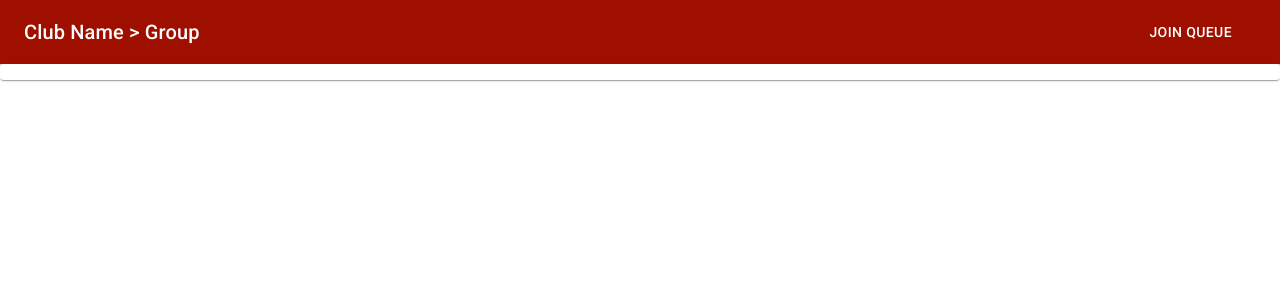
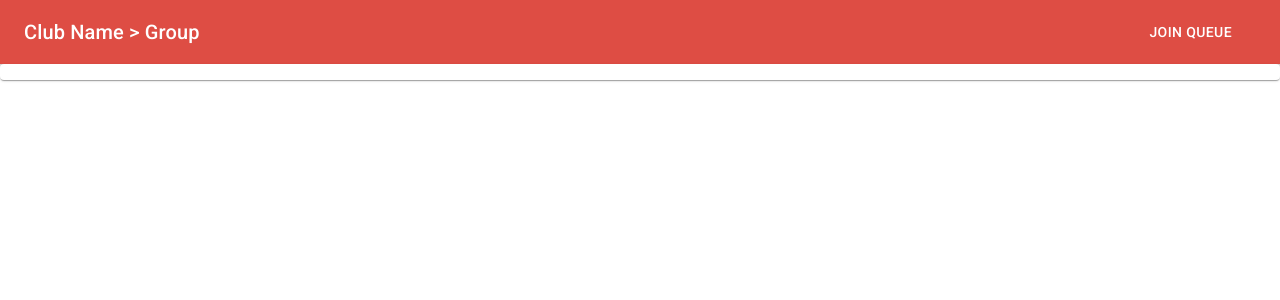
Before and after one commit to ryanrolds/club, a React (Create React App) app in the folder frontend/: page / in a window 1280 px wide. Shown: the top 300 px of the page. Built offline with nearby package versions, Linux system fonts and the light colour scheme; no server answers.

Commit message:
fiesta color

```diff
--- a/frontend/src/theme.js
+++ b/frontend/src/theme.js
@@ -5,7 +5,7 @@ import { createMuiTheme } from '@material-ui/core/styles'
 const theme = createMuiTheme({
   palette: {
     primary: {
-      main: '#9f0f00',
+      main: '#de4d44',
     },
     secondary: {
       main: '#19857b',
```
